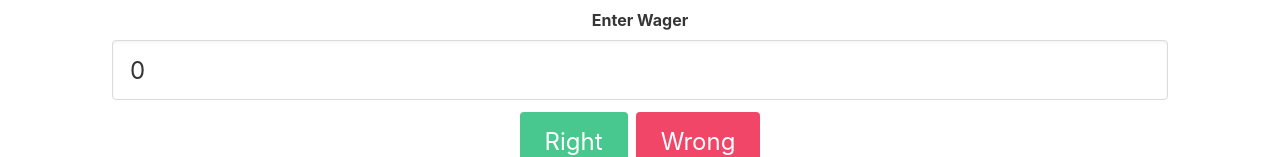
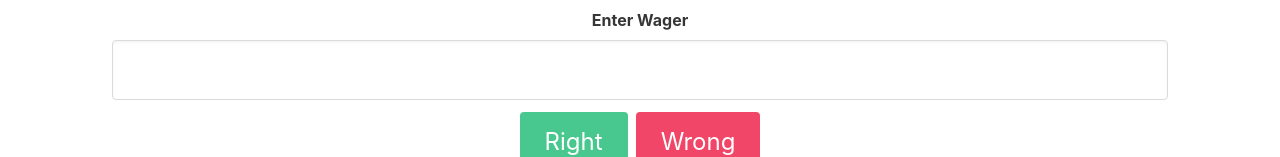
Before and after one commit to lawnguyen/jeopardy-play-along, a React (Create React App) app: page / in a window 1280 px wide. Both pictures are taken after a click on the button "Daily Double". Shown: the part 518-675 px from the top of the page. Built offline with nearby package versions, Linux system fonts and the light colour scheme.

Commit message:
fix input

```diff
--- a/src/App.tsx
+++ b/src/App.tsx
@@ -64,7 +64,7 @@ const JeopardyRound: React.FC<JeopardyRoundProps> = ({ setScore, score, values,
             <input
               className="input is-large"
               type="number"
-              value={wager}
+              value={wager === 0 ? "" : wager}
               onChange={(e) => setWager(Number(e.target.value))}
             />
           </div>
@@ -110,7 +110,7 @@ const FinalJeopardy: React.FC<FinalJeopardyProps> = ({ setScore, score }) => {
       <div className="field">
         <label className="label">Wager</label>
         <div className="control">
-          <input className="input is-large" type="number" value={wager} onChange={(e) => setWager(Number(e.target.value))} />
+          <input className="input is-large" type="number" value={wager === 0 ? "" : wager} onChange={(e) => setWager(Number(e.target.value))} />
         </div>
       </div>
       <div className="field">
```
